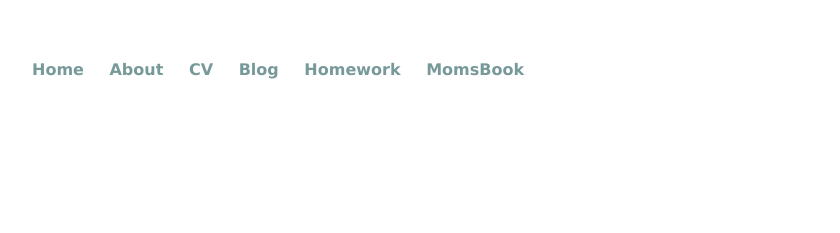
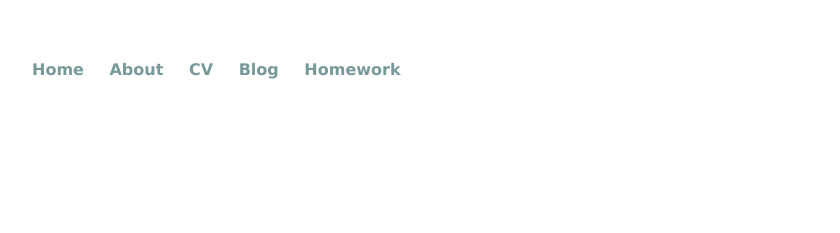
Before and after one commit to Sarahsheridan97/sarahsheridan97.github.io, a Jekyll site: the page built from index.html, in a window 1280 px wide. Shown: the top 233 px of the page, without its empty margins (160-1000 px from the left). Built offline with Jekyll 4.4.1, drawn with Linux system fonts in a browser that asks for light colours.

Commit message:
Update default.html

```diff
--- a/_layouts/default.html
+++ b/_layouts/default.html
@@ -13,7 +13,6 @@
 	        		<li><a href="/cv">CV</a></li>
 	        		<li><a href="/blog">Blog</a></li>
 				<li><a href="/homework">Homework</a></li>
-				<li><a href="/mombook">MomsBook</a><li>
 	    		</ul>
 			</nav>
 			<div class="container">
```
